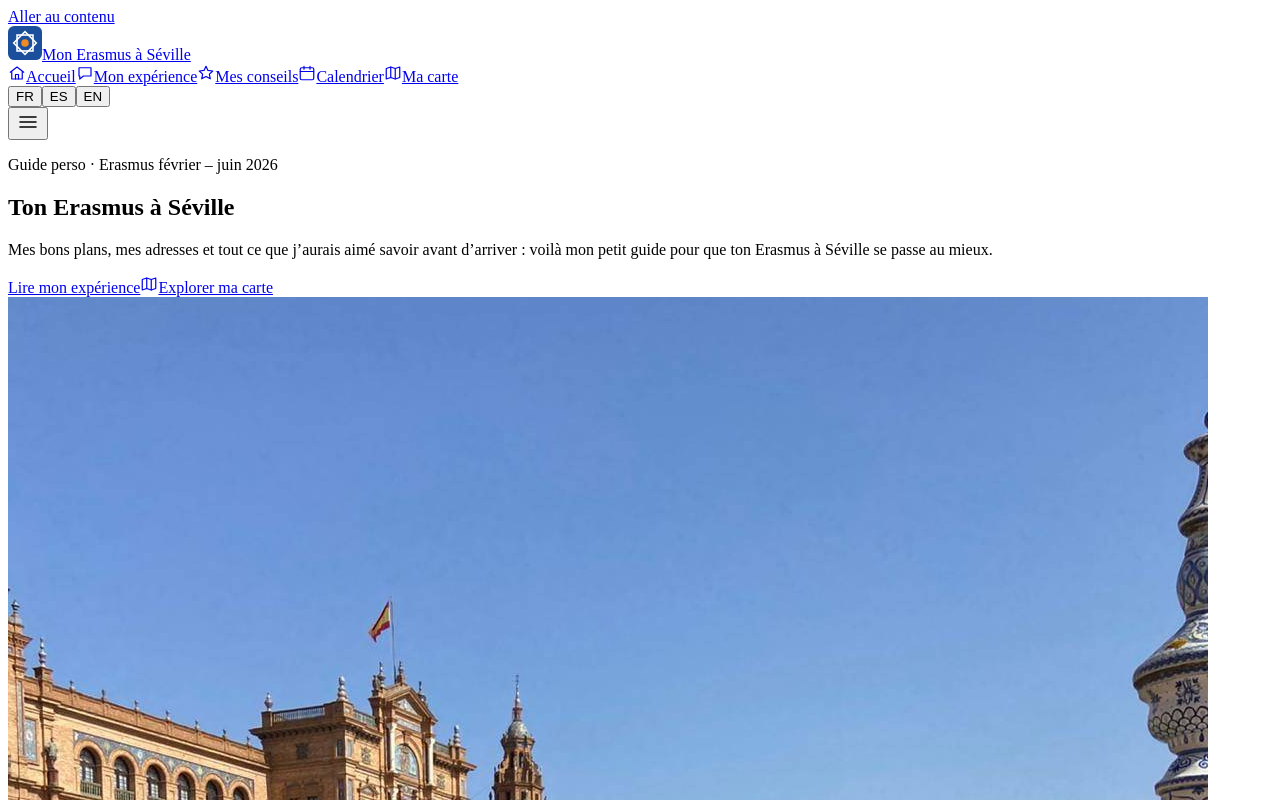
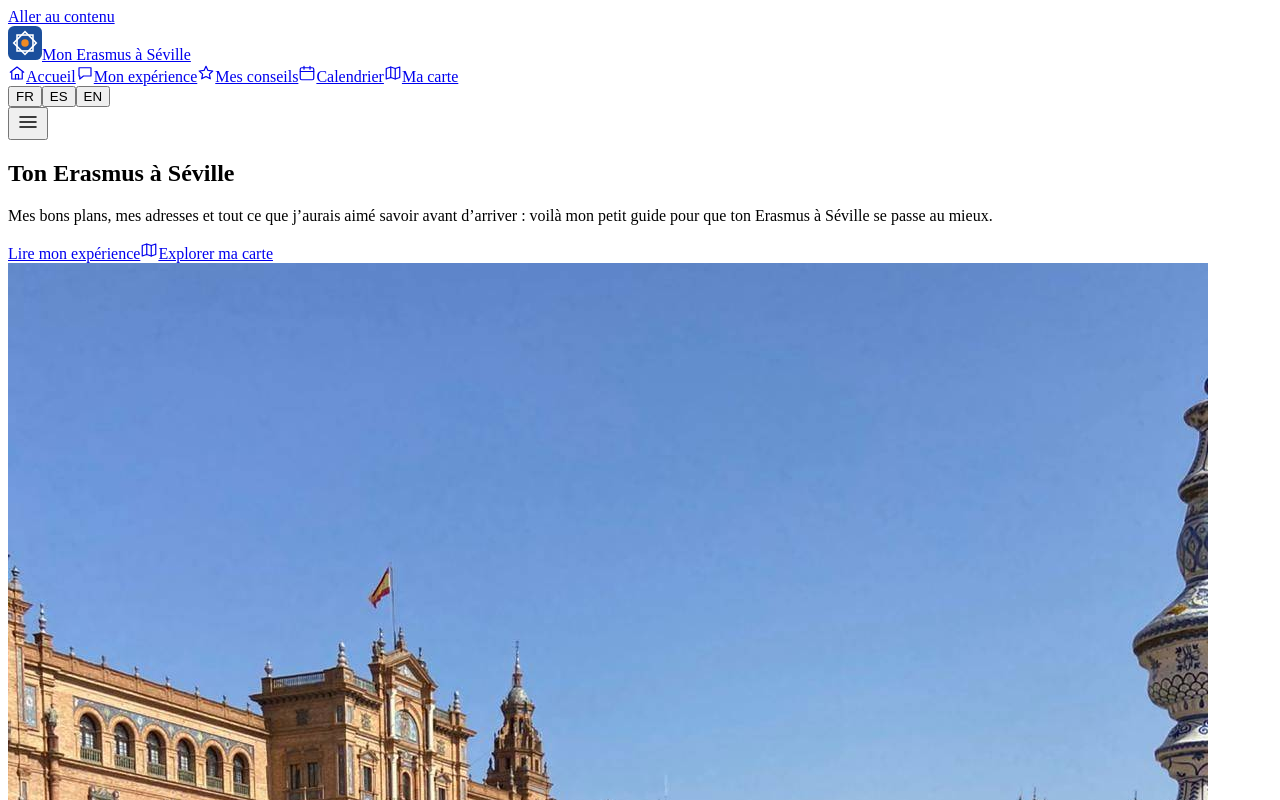
Before and after one commit to Leo-Brd/Erasmus_Seville, a React (Vite) app: page / in a window 1280 px wide. Shown: the top 800 px of the page. Built offline with nearby package versions, Linux system fonts and the light colour scheme; the HTML template or start-up script is replaced by a standard one.

Commit message:
fix(home): rm inutil personal guide mention

```diff
--- a/src/pages/Home.jsx
+++ b/src/pages/Home.jsx
@@ -19,7 +19,6 @@ export default function Home() {
       <section className="hero">
         <div className="container hero__inner">
           <div className="hero__text">
-            <p className="kicker">{h.kicker}</p>
             <h1>{h.title}</h1>
             <p className="hero__tagline">{h.tagline}</p>
             <div className="hero__actions">
--- a/src/styles.css
+++ b/src/styles.css
@@ -298,16 +298,6 @@ a:focus-visible,
   align-items: center;
   padding-block: 64px;
 }
-.kicker {
-  display: inline-block;
-  background: var(--orange-soft);
-  color: var(--orange-dark);
-  font-weight: 600;
-  font-size: 0.85rem;
-  padding: 6px 14px;
-  border-radius: 999px;
-  margin-bottom: 18px;
-}
 .hero h1 {
   font-size: clamp(2.4rem, 6vw, 4.2rem);
   letter-spacing: -0.02em;
--- a/src/ui.js
+++ b/src/ui.js
@@ -15,7 +15,6 @@ export const ui = {
     photo: { soon: 'Ma photo arrive bientôt' },
     comingSoon: 'À venir',
     home: {
-      kicker: 'Guide perso · Erasmus février – juin 2026',
       title: 'Ton Erasmus à Séville',
       tagline:
         'Mes bons plans, mes adresses et tout ce que j’aurais aimé savoir avant d’arriver : voilà mon petit guide pour que ton Erasmus à Séville se passe au mieux.',
@@ -119,7 +118,6 @@ export const ui = {
     photo: { soon: 'Mi foto llegará pronto' },
     comingSoon: 'Próximamente',
     home: {
-      kicker: 'Guía personal · Erasmus febrero – junio 2026',
       title: 'Tu Erasmus en Sevilla',
       tagline:
         'Mis mejores planes, mis direcciones y todo lo que me habría gustado saber antes de llegar: esta es mi pequeña guía para que tu Erasmus en Sevilla salga lo mejor posible.',
@@ -223,7 +221,6 @@ export const ui = {
     photo: { soon: 'My photo is coming soon' },
     comingSoon: 'Coming soon',
     home: {
-      kicker: 'Personal guide · Erasmus February – June 2026',
       title: 'Your Erasmus in Seville',
       tagline:
         'My best tips, my favourite addresses and everything I wish I’d known before arriving: here’s my little guide to help your Erasmus in Seville go as smoothly as possible.',
```
